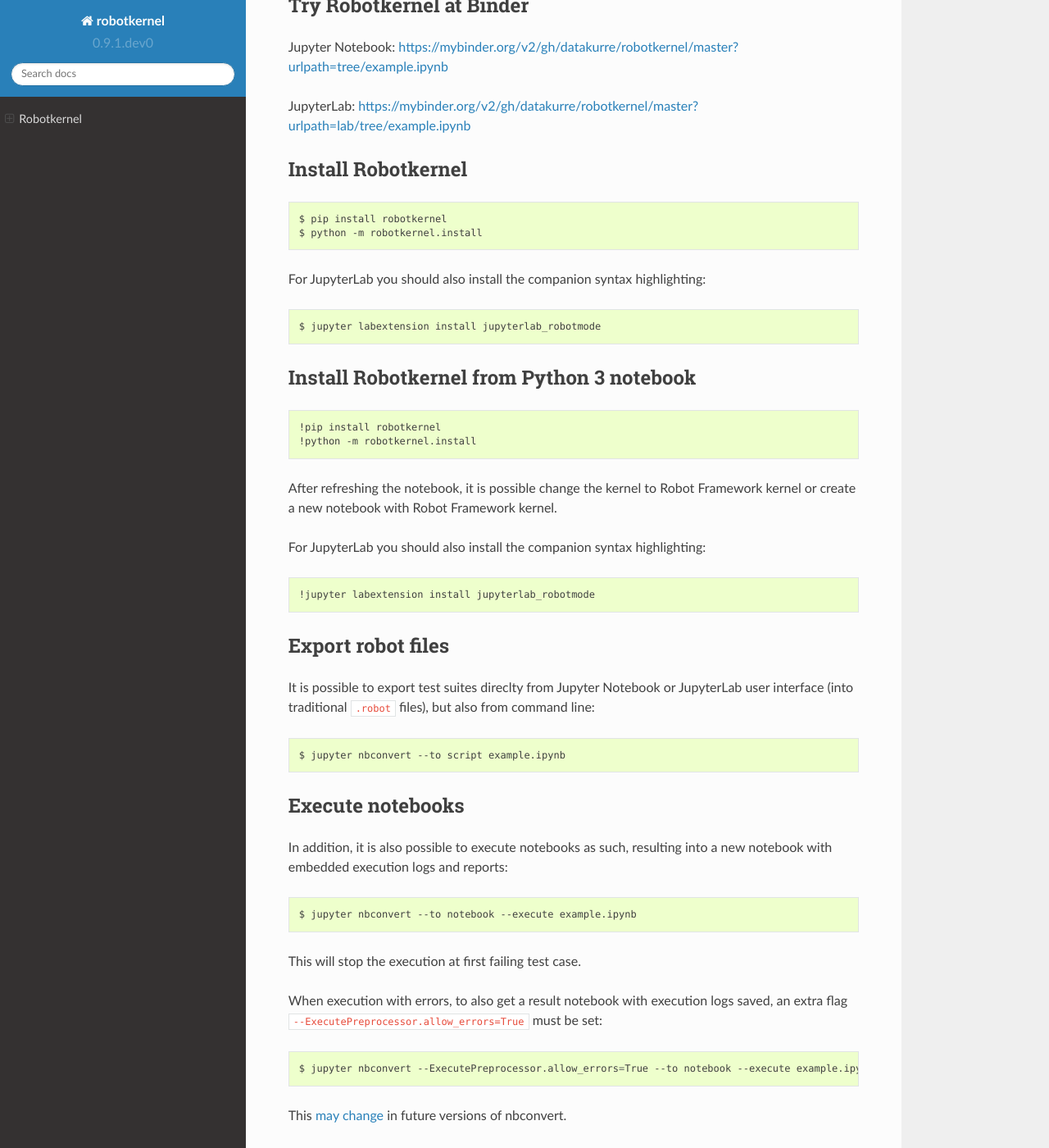
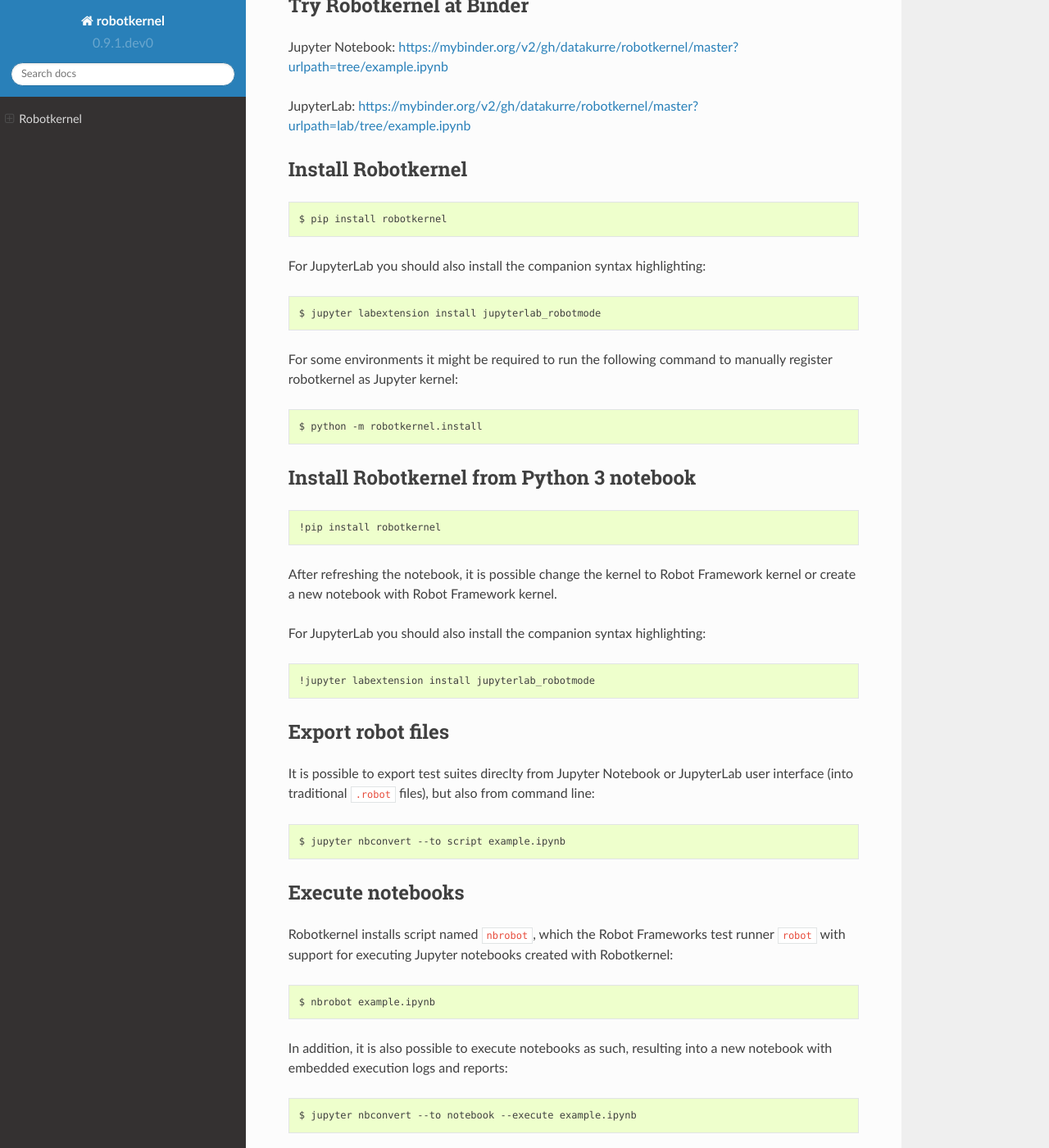
Before and after one commit to robots-from-jupyter/robotkernel, a Sphinx documentation site: the page built from docs/index.rst, in a window 1280 px wide and 1400 px high, scrolled down 314 px. Shown: the whole window at 82% size. Built offline with Sphinx 7.4.7 and the Read the Docs theme 2.0.0, drawn with Linux system fonts in a browser that asks for light colours; pages that are not in the unit, such as notebooks, are missing from menus; some of the changed text lies outside the part shown.

Commit message:
Update docs index

```diff
--- a/docs/index.rst
+++ b/docs/index.rst
@@ -27,13 +27,19 @@
 .. code:: bash
 
    $ pip install robotkernel
-   $ python -m robotkernel.install
 
 For JupyterLab you should also install the companion syntax highlighting:
 
 .. code:: bash
 
    $ jupyter labextension install jupyterlab_robotmode
+
+For some environments it might be required to run the following command to
+manually register robotkernel as Jupyter kernel:
+
+.. code:: bash
+
+   $ python -m robotkernel.install
 
 
 Install Robotkernel from Python 3 notebook
@@ -42,7 +48,6 @@
 .. code:: bash
 
    !pip install robotkernel
-   !python -m robotkernel.install
 
 After refreshing the notebook, it is possible change the kernel to Robot Framework kernel or create a new notebook with Robot Framework kernel.
 
@@ -65,6 +70,12 @@
 
 Execute notebooks
 -----------------
+
+Robotkernel installs script named ``nbrobot``, which the Robot Frameworks test runner ``robot`` with support for executing Jupyter notebooks created with Robotkernel:
+
+.. code:: bash
+
+   $ nbrobot example.ipynb
 
 In addition, it is also possible to execute notebooks as such, resulting into a new notebook with embedded execution logs and reports:
 
@@ -110,10 +121,6 @@
 Install the kernel into virtualenv in develop mode::
 
     $ python setup.py develop
-
-Install the kernel into jupyter::
-
-    $ python -m robotkernel.install
 
 Launch the jupyter::
 
```
